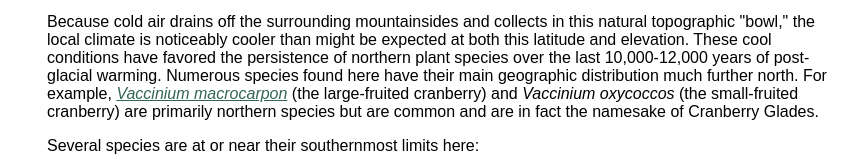
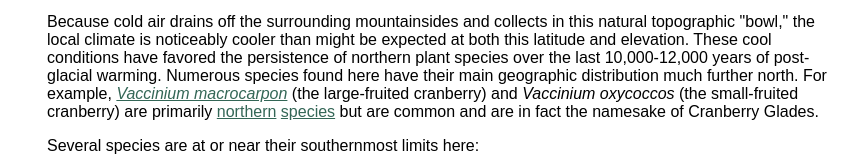
Before and after one commit to cranberryglades/cranberryglades.github.io, a plain HTML site: page life.html in a window 1280 px wide. Shown: the part 526-694 px from the top of the page, without its empty margins (193-1060 px from the left). Drawn offline with Linux system fonts and the light colour scheme.

Commit message:
links to Vaccinium maps

```diff
--- a/life.html
+++ b/life.html
@@ -40,7 +40,7 @@
           <img class="photo" src="./images/bear.jpg" title="Ursus americanus (black bear)" alt="Ursus americanus (black bear)" />
         </div>
 
-        <p>Because cold air drains off the surrounding mountainsides and collects in this natural topographic "bowl," the local climate is noticeably cooler than might be expected at both this latitude and elevation.  These cool conditions have favored the persistence of northern plant species over the last 10,000-12,000 years of post-glacial warming.  Numerous species found here have their main geographic distribution much further north.  For example, <a href="./images/vaccinium_macrocarpon-large.jpg"><i>Vaccinium macrocarpon</i></a> (the large-fruited cranberry) and <i>Vaccinium oxycoccos</i> (the small-fruited cranberry) are primarily northern species but are common and are in fact the namesake of Cranberry Glades.</p>
+        <p>Because cold air drains off the surrounding mountainsides and collects in this natural topographic "bowl," the local climate is noticeably cooler than might be expected at both this latitude and elevation.  These cool conditions have favored the persistence of northern plant species over the last 10,000-12,000 years of post-glacial warming.  Numerous species found here have their main geographic distribution much further north.  For example, <a href="./images/vaccinium_macrocarpon-large.jpg"><i>Vaccinium macrocarpon</i></a> (the large-fruited cranberry) and <i>Vaccinium oxycoccos</i> (the small-fruited cranberry) are primarily <a href="http://bonap.net/MapGallery/County/Vaccinium%20macrocarpon.png">northern</a> <a href="http://bonap.net/MapGallery/County/Vaccinium%20oxycoccos.png">species</a> but are common and are in fact the namesake of Cranberry Glades.</p>
 
         <p>Several species are at or near their southernmost limits here:</p>
 
```
